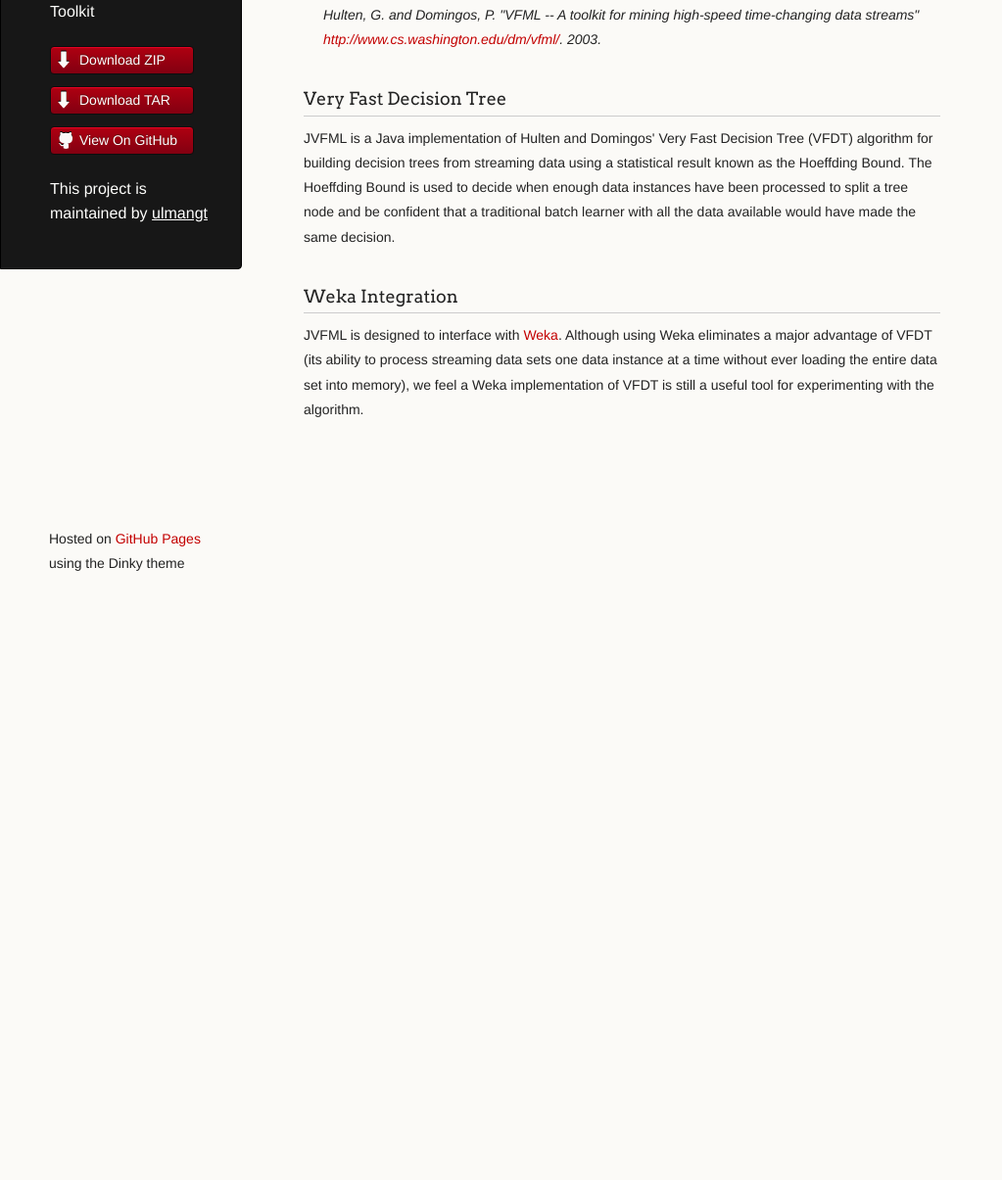
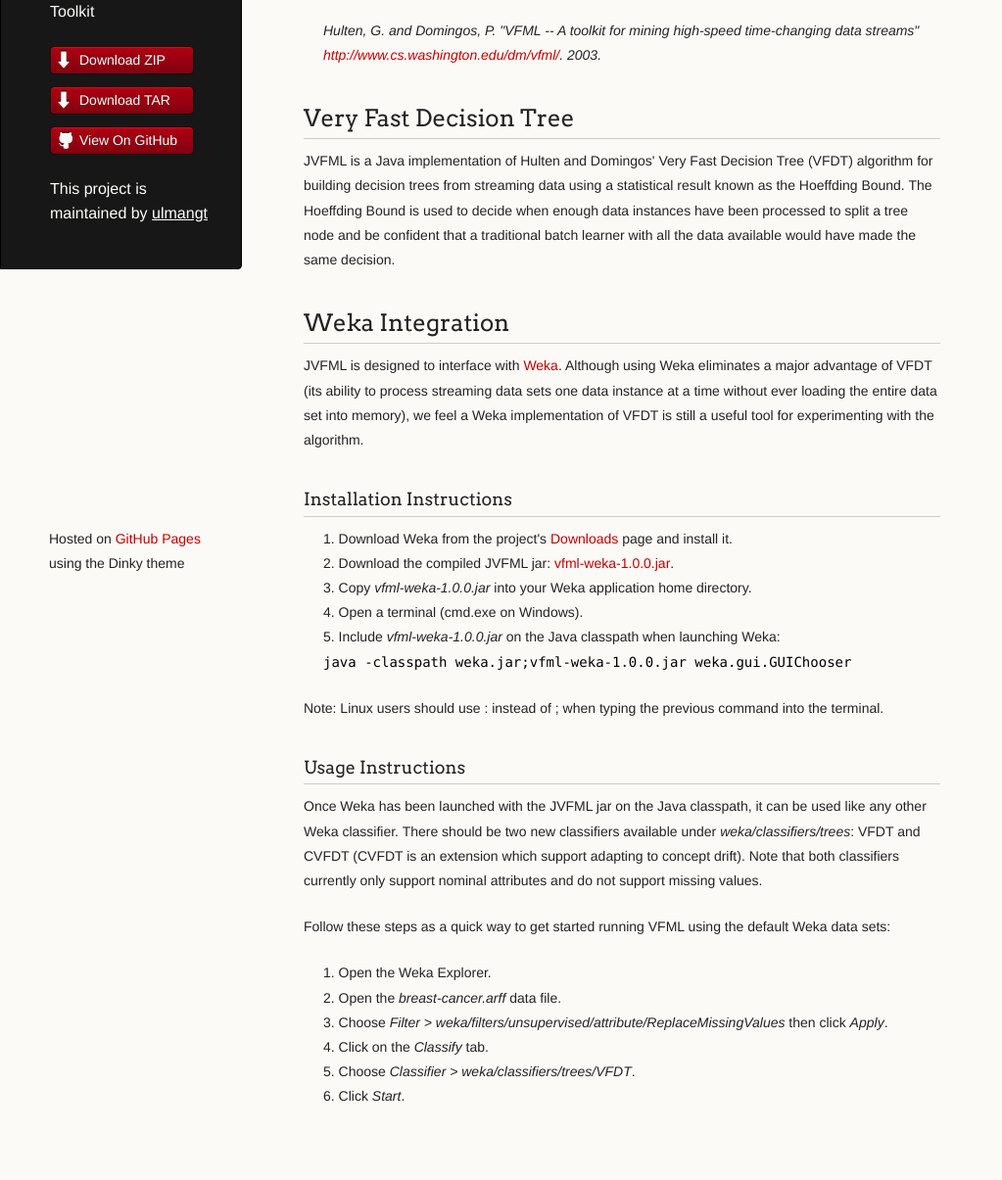
Before and after one commit to ulmangt/vfml, a plain HTML site: page index.html in a window 1280 px wide. Shown: the part 180-1385 px from the top of the page at 98% size, without its empty margins (0-1023 px from the left). Before the commit the page ends 800 px from the top, so only its background shows below. Drawn offline with Linux system fonts and the light colour scheme.

Commit message:
Create gh-pages branch via GitHub

```diff
--- a/index.html
+++ b/index.html
@@ -30,7 +30,7 @@
 
       </header>
       <section>
-        <h3>Very Fast Machine Learning Toolkit</h3>
+        <h1>Very Fast Machine Learning Toolkit</h1>
 
 <p>Pedro Domingos and Geoff Hulten developed VFML in 2003 to experiment with applying machine learning techniques to situations where the scale of streaming data being learned from makes traditional techniques impractical. Their original work is described in:</p>
 
@@ -38,13 +38,39 @@
 <p>Hulten, G. and Domingos, P. "VFML -- A toolkit for mining high-speed time-changing data streams" <a href="http://www.cs.washington.edu/dm/vfml/">http://www.cs.washington.edu/dm/vfml/</a>. 2003.</p>
 </blockquote>
 
-<h3>Very Fast Decision Tree</h3>
+<h2>Very Fast Decision Tree</h2>
 
 <p>JVFML is a Java implementation of Hulten and Domingos' Very Fast Decision Tree (VFDT) algorithm for building decision trees from streaming data using a statistical result known as the Hoeffding Bound. The Hoeffding Bound is used to decide when enough data instances have been processed to split a tree node and be confident that a traditional batch learner with all the data available would have made the same decision.</p>
 
-<h3>Weka Integration</h3>
+<h2>Weka Integration</h2>
 
 <p>JVFML is designed to interface with <a href="http://www.cs.waikato.ac.nz/ml/weka/">Weka</a>. Although using Weka eliminates a major advantage of VFDT (its ability to process streaming data sets one data instance at a time without ever loading the entire data set into memory), we feel a Weka implementation of VFDT is still a useful tool for experimenting with the algorithm.</p>
+
+<h3>Installation Instructions</h3>
+
+<ol>
+<li>Download Weka from the project's <a href="http://www.cs.waikato.ac.nz/ml/weka/downloading.html">Downloads</a> page and install it.</li>
+<li>Download the compiled JVFML jar: <a href="https://docs.google.com/file/d/0B9qrDMuiaIaNdjRPUGNLUFBZRkU/edit">vfml-weka-1.0.0.jar</a>.</li>
+<li>Copy <em>vfml-weka-1.0.0.jar</em> into your Weka application home directory.</li>
+<li>Open a terminal (cmd.exe on Windows).</li>
+<li>Include <em>vfml-weka-1.0.0.jar</em> on the Java classpath when launching Weka:<br><code>java -classpath weka.jar;vfml-weka-1.0.0.jar weka.gui.GUIChooser</code>
+</li>
+</ol><p>Note: Linux users should use : instead of ; when typing the previous command into the terminal.</p>
+
+<h3>Usage Instructions</h3>
+
+<p>Once Weka has been launched with the JVFML jar on the Java classpath, it can be used like any other Weka classifier. There should be two new classifiers available under <em>weka/classifiers/trees</em>: VFDT and CVFDT (CVFDT is an extension which support adapting to concept drift). Note that both classifiers currently only support nominal attributes and do not support missing values.</p>
+
+<p>Follow these steps as a quick way to get started running VFML using the default Weka data sets:</p>
+
+<ol>
+<li>Open the Weka Explorer.</li>
+<li>Open the <em>breast-cancer.arff</em> data file.</li>
+<li>Choose <em>Filter &gt; weka/filters/unsupervised/attribute/ReplaceMissingValues</em> then click <em>Apply</em>.</li>
+<li>Click on the <em>Classify</em> tab.</li>
+<li>Choose <em>Classifier &gt; weka/classifiers/trees/VFDT</em>.</li>
+<li>Click <em>Start</em>.</li>
+</ol>
       </section>
       <footer>
         <p><small>Hosted on <a href="https://pages.github.com">GitHub Pages</a> using the Dinky theme</small></p>
```
Also changed, not shown: params.json (+1 -1 lines).
